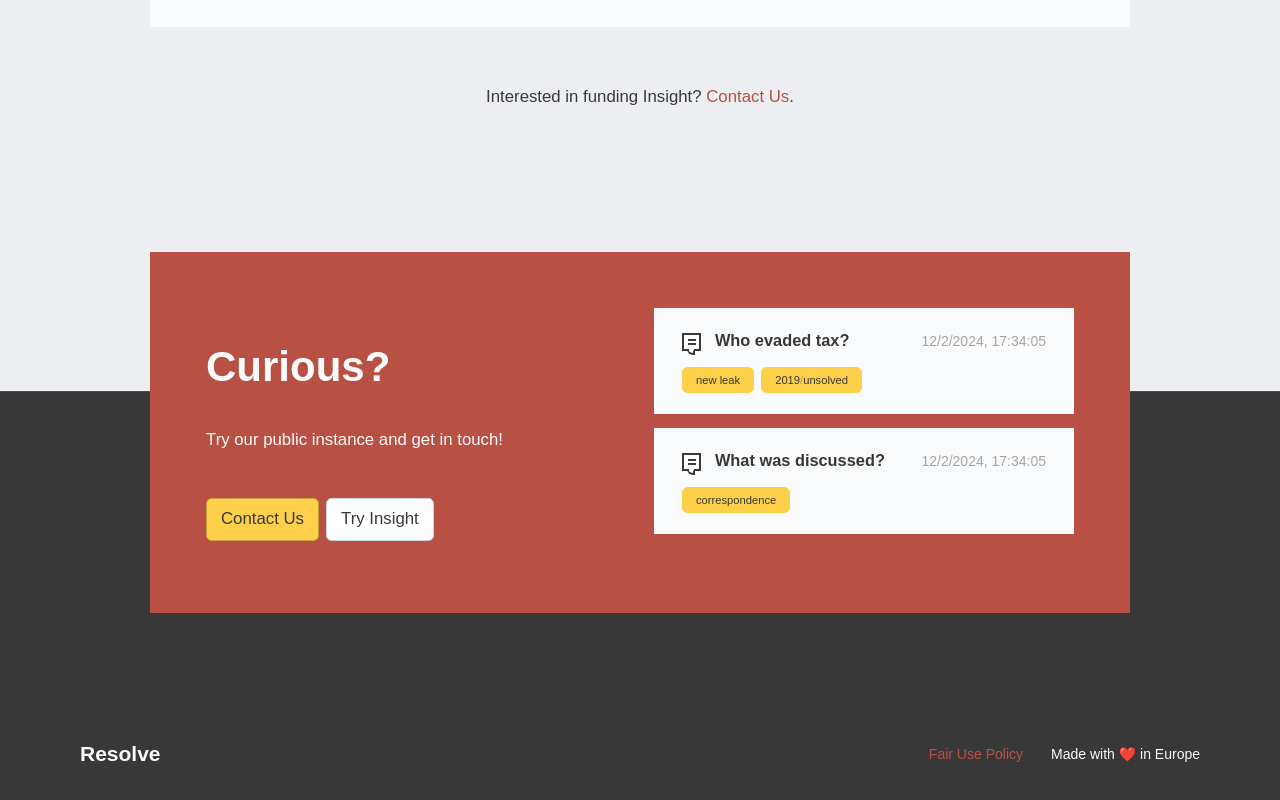
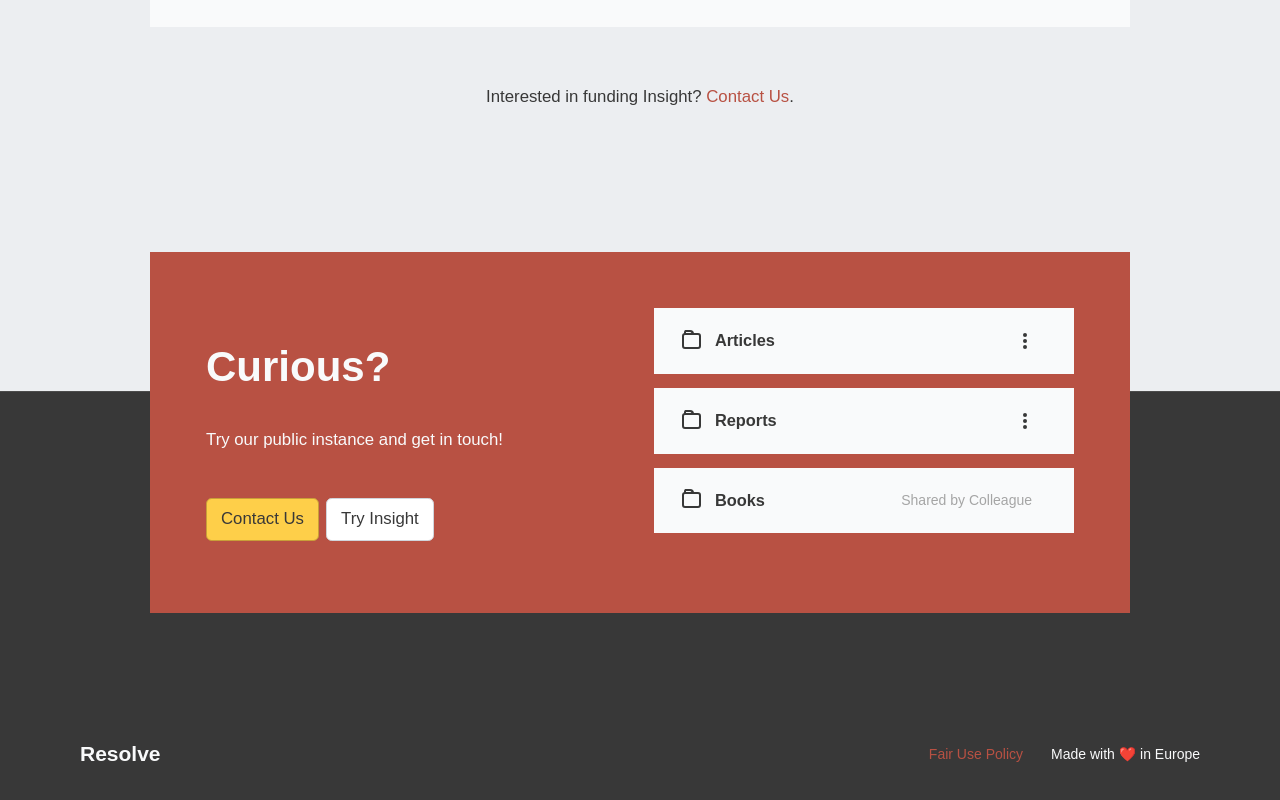
Before and after one commit to resolve-works/website, a SvelteKit app: page /projects/insight in a window 1280 px wide. Shown: the part 1908-2708 px from the top of the page. Built offline with nearby package versions, Linux system fonts and the light colour scheme.

Commit message:
add footer, change overlap

```diff
--- /dev/null
+++ b/src/lib/Buttongroup.svelte
@@ -0,0 +1,124 @@
+<script lang="ts">
+	import { preventDefault, stopPropagation } from 'svelte/legacy';
+
+	import { onMount } from 'svelte';
+	import Icon from './Icon.svelte';
+
+	interface Props {
+		test_id: string | undefined;
+		children?: import('svelte').Snippet;
+	}
+
+	let { test_id, children }: Props = $props();
+
+	let is_enhanced = $state(false);
+	let is_opened = $state(false);
+
+	function close(e: MouseEvent) {
+		if (e.target == null) {
+			return;
+		}
+
+		is_opened = false;
+	}
+
+	onMount(() => {
+		is_enhanced = true;
+
+		document.addEventListener('click', close);
+		return () => {
+			document.removeEventListener('click', close);
+		};
+	});
+</script>
+
+<div class="buttongroup" class:enhance={is_enhanced} class:open={is_opened} data-testid={test_id}>
+	<button
+		class="button toggle"
+		onclick={stopPropagation(preventDefault(() => (is_opened = !is_opened)))}
+		data-testid={test_id ? `${test_id}-toggle` : undefined}
+	>
+		<Icon class="gg-more-vertical-alt" />
+	</button>
+
+	<div class="holder">
+		<div class="buttons">
+			{@render children?.()}
+		</div>
+	</div>
+</div>
+
+<style>
+	.buttongroup {
+		display: flex;
+		flex-direction: column;
+		align-items: end;
+	}
+
+	.holder {
+		position: relative;
+	}
+
+	.buttons {
+		display: flex;
+		gap: 0.5rem;
+	}
+
+	.toggle {
+		display: none;
+	}
+
+	.buttongroup.enhance .toggle {
+		display: block;
+		padding: 0.75rem;
+		border-color: transparent;
+		background-color: transparent;
+	}
+
+	.buttongroup.enhance.open .toggle {
+		border-color: var(--input-border-color);
+		background-color: var(--input-background-color);
+		border-bottom-color: var(--input-background-color);
+		border-bottom-left-radius: 0;
+		border-bottom-right-radius: 0;
+		z-index: 2;
+	}
+
+	.buttongroup.enhance .buttons {
+		display: none;
+		flex-direction: column;
+		gap: 0;
+		min-width: 16rem;
+		position: absolute;
+		right: 0;
+		top: calc(var(--input-border-size) * -1);
+		border-bottom-left-radius: var(--input-border-radius);
+		border-bottom-right-radius: var(--input-border-radius);
+		border-top-left-radius: var(--input-border-radius);
+		border: var(--input-border);
+		background: var(--input-background-color);
+		z-index: 1;
+	}
+
+	.buttongroup.enhance.open .buttons {
+		display: block;
+	}
+
+	:global(.buttongroup.enhance.open .buttons > *) {
+		background: transparent;
+		border-radius: 0;
+		border-bottom: var(--input-border) !important;
+	}
+
+	:global(.buttongroup.enhance.open .buttons > *:last-child) {
+		border-bottom: none !important;
+	}
+
+	:global(.buttongroup.enhance .buttons input[type='submit']),
+	:global(.buttongroup.enhance .buttons .button),
+	:global(.buttongroup.enhance .buttons button) {
+		border-color: transparent;
+		border-top-right-radius: 0;
+		width: 100%;
+	}
+</style>
--- /dev/null
+++ b/src/lib/Inode.svelte
@@ -0,0 +1,53 @@
+<script lang="ts">
+	import Icon from '$lib/Icon.svelte';
+	import Actionable from './Actionable.svelte';
+	import Buttongroup from './Buttongroup.svelte';
+	import InputGroup from './InputGroup.svelte';
+
+	interface Props {
+		name: string;
+		type: string;
+		is_ready: boolean;
+		is_owned: boolean;
+		error: string | undefined;
+		users: { name: string };
+	}
+
+	let { name, type, is_ready, is_owned, error, users }: Props = $props();
+
+	let icon = type == 'file' ? 'gg-file-document' : 'gg-folder';
+</script>
+
+<Actionable {icon} {name} test_id="inode">
+	{#snippet actions()}
+		<InputGroup>
+			{#if error}
+				<Icon test_id="inode-error" class="gg-danger error" title={error} />
+			{:else if !is_ready}
+				<Icon test_id="inode-loader" class="gg-loadbar" />
+			{/if}
+
+			{#if !is_owned}
+				<span>Shared by {users.name}</span>
+			{/if}
+			{#if is_owned}
+				<Buttongroup test_id="inode-actions">
+					<button class="button" data-testid="edit-inode">
+						<Icon class="gg-pen" />
+						Edit
+					</button>
+
+					<button class="button" data-testid="delete-inode"><Icon class="gg-trash" /> Delete</button
+					>
+				</Buttongroup>
+			{/if}
+		</InputGroup>
+	{/snippet}
+</Actionable>
+
+<style>
+	span {
+		margin-right: 1rem;
+		color: var(--text-color-dark-lighter);
+	}
+</style>
--- a/src/routes/+page.svelte
+++ b/src/routes/+page.svelte
@@ -1,5 +1,5 @@
 <svelte:head>
-	<title>resolve</title>
+	<title>Resolve</title>
 </svelte:head>
 
 <article>
--- a/src/routes/projects/insight/+page.svelte
+++ b/src/routes/projects/insight/+page.svelte
@@ -2,7 +2,12 @@
 	import Conversation from '$lib/Conversation.svelte';
 	import InputGroup from '$lib/InputGroup.svelte';
 	import Icon from '$lib/Icon.svelte';
+	import Inode from '$lib/Inode.svelte';
 </script>
+
+<svelte:head>
+	<title>Resolve - Insight</title>
+</svelte:head>
 
 <section class="hero">
 	<div class="split">
@@ -135,16 +140,15 @@
 		</div>
 
 		<div>
-			<Conversation
-				name="Who evaded tax?"
-				inodes={[{ path: '/new leak' }, { path: '/2019/unsolved' }]}
-				created_at={new Date()}
-			></Conversation>
-			<Conversation
-				name="What was discussed?"
-				inodes={[{ path: 'correspondence' }]}
-				created_at={new Date()}
-			></Conversation>
+			<Inode name="Articles" type="folder" is_ready={true} is_owned={true} />
+			<Inode name="Reports" type="folder" is_ready={true} is_owned={true} />
+			<Inode
+				name="Books"
+				type="folder"
+				is_ready={true}
+				is_owned={false}
+				users={{ name: 'Colleague' }}
+			/>
 		</div>
 	</div>
 </section>
```
